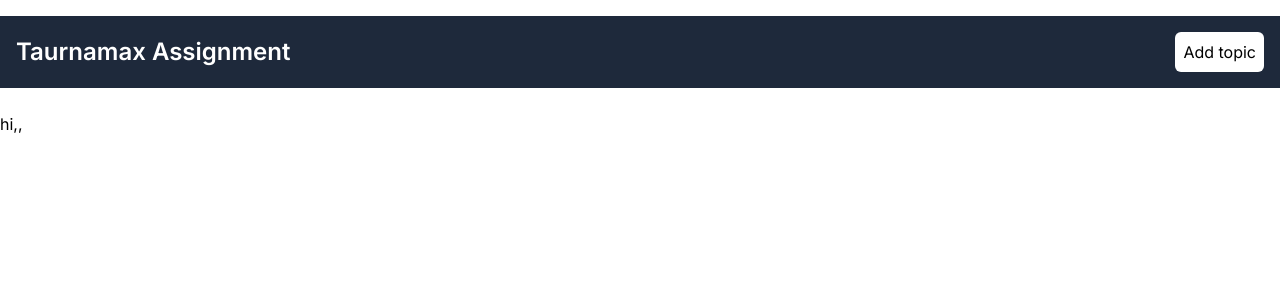
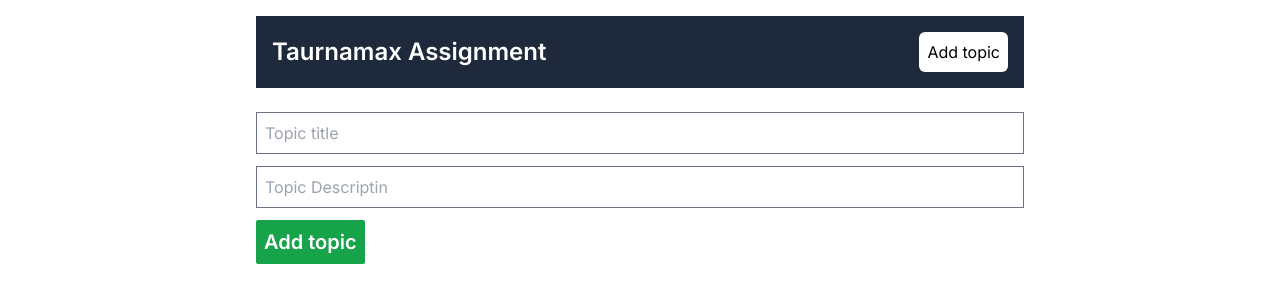
Before and after one commit to Emranhossainshuvo/Taurnamax-app, a Next.js app: page /addTopic in a window 1280 px wide. Shown: the top 302 px of the page. Built offline with nearby package versions, Linux system fonts and the light colour scheme.

Commit message:
created form in the add topic page

```diff
--- a/src/app/addTopic/page.jsx
+++ b/src/app/addTopic/page.jsx
@@ -3,9 +3,11 @@ import Navbar from '../../components/Navbar';
 
 const addTopic = () => {
     return (
-        <div>
+        <div className="max-w-screen-md mx-auto">
             <Navbar />
-            <h3>hi,,</h3>
+            <input type="text" placeholder='Topic title' className='border-gray-500 border-[1px] w-full mb-3 p-2' />
+            <input type="text" placeholder='Topic Descriptin' className='border-gray-500 border-[1px] w-full p-2' />
+            <button className='text-white text-xl font-semibold bg-[#16A34A] hover:bg-[#16a34ab9] rounded-sm p-2 mt-3'>Add topic</button>
         </div>
     );
 };
--- a/src/app/page.jsx
+++ b/src/app/page.jsx
@@ -3,7 +3,7 @@ import Navbar from "../components/Navbar";
 
 const page = () => {
   return (
-    <div className="max-w-screen-lg mx-auto">
+    <div>
       <Navbar />
       <Displaytopics />
     </div>
--- a/src/components/Navbar.jsx
+++ b/src/components/Navbar.jsx
@@ -3,7 +3,7 @@ import Link from "next/link"
 const Navbar = () => {
     return (
         <>
-            <div className="bg-[#1E293B] p-4 mt-4 mb-6 flex justify-between items-center  ">
+            <div className="bg-[#1E293B] max-w-screen-md mx-auto p-4 mt-4 mb-6 flex justify-between items-center  ">
                 <h3 className="text-white text-2xl font-semibold">Taurnamax Assignment</h3>
                 <Link href="/addTopic">
                     <button className="bg-white text-black p-2 rounded-md">Add topic</button>
```
